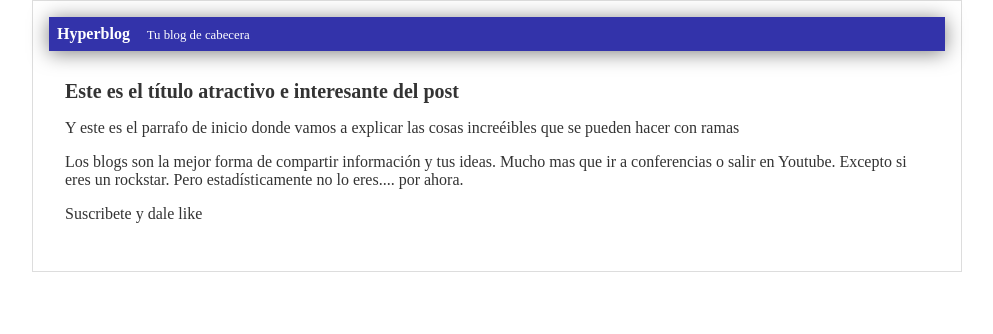
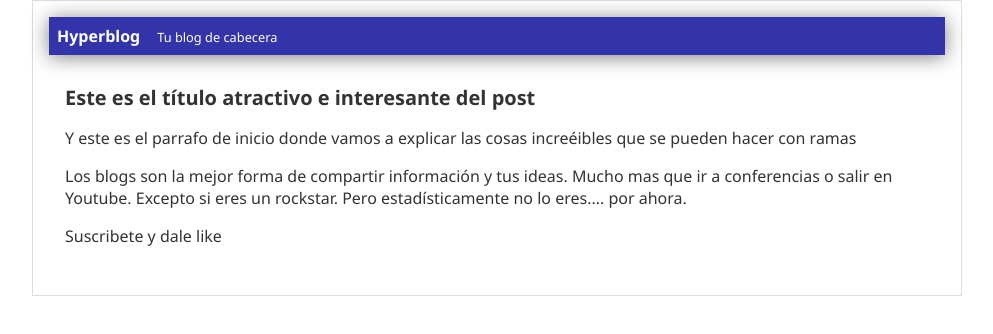
Before and after one commit to sceballosdev/hyperblog, a plain HTML site: page index.html in a window 1280 px wide. Shown: the whole page, without its empty margins (143-1136 px from the left). Drawn offline with Linux system fonts and the light colour scheme.

Commit message:
solucione el error del merge

```diff
--- a/css/styles.css
+++ b/css/styles.css
@@ -2,11 +2,7 @@ body
 {
     color: #333;
     text-align: center;
-<<<<<<< HEAD
-    font-family: Courier;
-=======
     font-family: "Segoe UI";
->>>>>>> header
     font-size: 16px;
     margin: 0;
     padding: 0;
```
